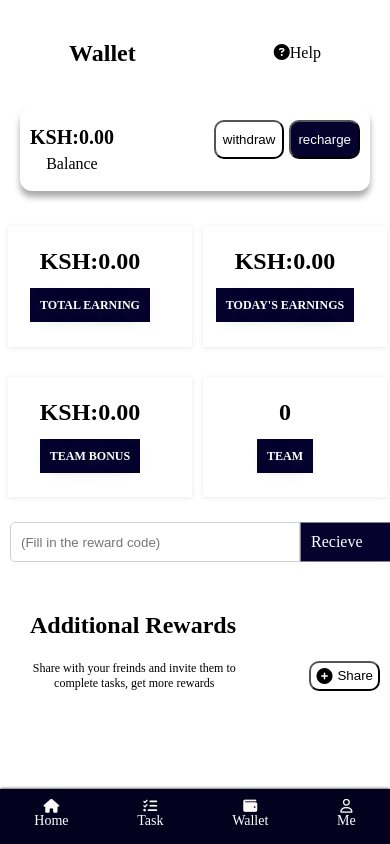
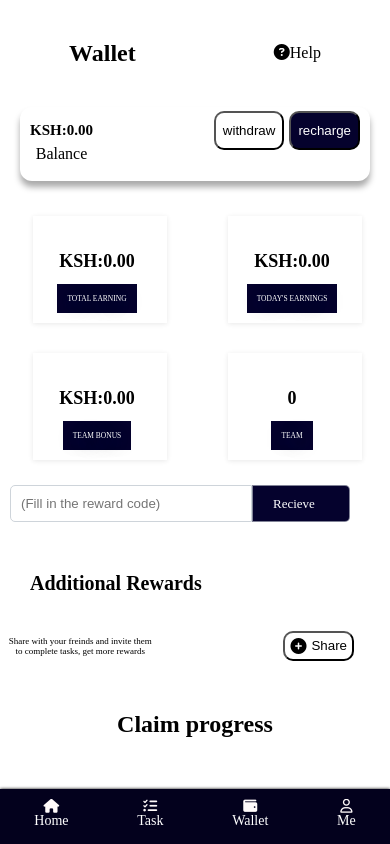
Before and after one commit to samuelkuria01/brandinfluence, a React (Create React App) app: page /wallet in a window 390 px wide. Built offline with nearby package versions, Linux system fonts and the light colour scheme; a web font is replaced by a local one.

Commit message:
responsiveness

```diff
--- a/src/App.css
+++ b/src/App.css
@@ -138,7 +138,7 @@
 
 .balance h2 {
   margin-bottom: -10px;
-  font-size: 20px;
+  font-size: 15px;
   font-weight: 600;
 }
 
@@ -230,7 +230,7 @@
   width: 20%;
   background-color: #05022d;
   /* Add background color */
-  padding: 10px;
+  padding: 7px;
   /* Add padding for spacing inside the text container */
   border-radius: 0 5px 5px 0;
   /* Add border-radius for a rounded appearance on the right */
@@ -452,5 +452,121 @@ form .create-account:hover {
   .youtube1{
     width: 110px;
   }
+  .taskcontainer2 {
+    display: flex;
+    flex-wrap: wrap;
+    justify-content: space-around;
+  }
+.taskcard2 h2{
+font-size: 18px;
+}
+.taskcard2 {
+  margin-top: 15px;
+  margin-bottom: 15px;
+  margin-left: 5px;
+  position: relative;
+  width: 6em;
+  height: 4em;
+  box-shadow: 0px 1px 5px rgba(0, 0, 0, 0.093);
+  cursor: pointer;
+  transition: all 120ms;
+
+  /*align-items: center;
+  justify-content: center; */
+  background: #fff;
+  padding-left: 16px;
+  padding-top: 20px;
+  padding-right: 22px;
+  padding-bottom: 23px;
+}
+
+.taskspan2 {
+  padding: 10px;
+  background-color: #05022d;
+  color: white;
+  -webkit-user-select: none;
+  -moz-user-select: none;
+  user-select: none;
+  border: none;
+  outline: none;
+  color: rgb(255 255 255);
+  text-transform: uppercase;
+  font-weight: 100;
+  font-size: 7.5px;
+  width: 100%;
+  text-shadow: 0px 4px 18px #2c3442;
+}
+/* Apply general styling to the input container */
+.input1 {
+  display: flex;
+  width: 340px;
+  /* Adjust the width as needed */
+  margin: 10px;
+  /* Adjust margin as needed */
+}
+
+/* Style for the input field */
+.firstform {
+  flex: 1;
+  /* Allow the input field to take remaining width */
+  padding: 10px;
+  /* Add padding for spacing inside the input field */
+  border-radius: 5px 0 0 5px;
+  /* Add border-radius for a rounded appearance on the left */
+  border: 1px solid #ced4da;
+  /* Add a border for a clean look */
+}
+
+/* Style for the input group text (e.g., "@example.com") */
+.inputform2 {
+  display: flex;
+  /* Use flexbox for layout */
+  align-items: center;
+  /* Center the text vertically */
+  color: white;
+  width: 20%;
+  background-color: #05022d;
+  /* Add background color */
+  padding: 8px;
+  padding-left: 20px;
+  font-size: 13px;
+  /* Add padding for spacing inside the text container */
+  border-radius: 0 5px 5px 0;
+  /* Add border-radius for a rounded appearance on the right */
+  border: 1px solid #ced4da9d;
+  /* Add a border for a clean look */
+}
+
+.share {
+  display: flex;
+  align-items: center;
+  margin: 6px;
+}
+
+.share p {
+  font-size: 9px;
+  width: 60%;
+}
+
+.sharebutton button {
+  margin: 30px;
+  display: flex;
+  gap: 5px;
+  background-color: rgb(255, 255, 255);
+  padding: 5px;
+  border-radius: 10px;
+}
+
+.sharebutton i {
+  font-size: 16px;
+}
+
+.rewardheader h2 {
+  display: flex;
+  margin-top: 50px;
+  margin-left: 30px;
+  margin-bottom: 0px;
+  font-size: 20px;
+}
 
 }
--- a/src/Components/Navbar.js
+++ b/src/Components/Navbar.js
@@ -7,7 +7,7 @@ function Navbar() {
 
       <div>
         <nav className='nav'>
-            <Link to='/' className='navlink'>
+            <Link to='/home' className='navlink'>
             <i class="fa-solid fa-house"></i>
             <span className='navtext'>Home</span>
             </Link>
--- a/src/Components/Wallet.js
+++ b/src/Components/Wallet.js
@@ -87,6 +87,12 @@ function Wallet() {
 
       </div>
 
+      <div>
+        <div>
+          <h2>Claim progress</h2>
+        </div>
+      </div>
+
 
     </div>
   )
```
